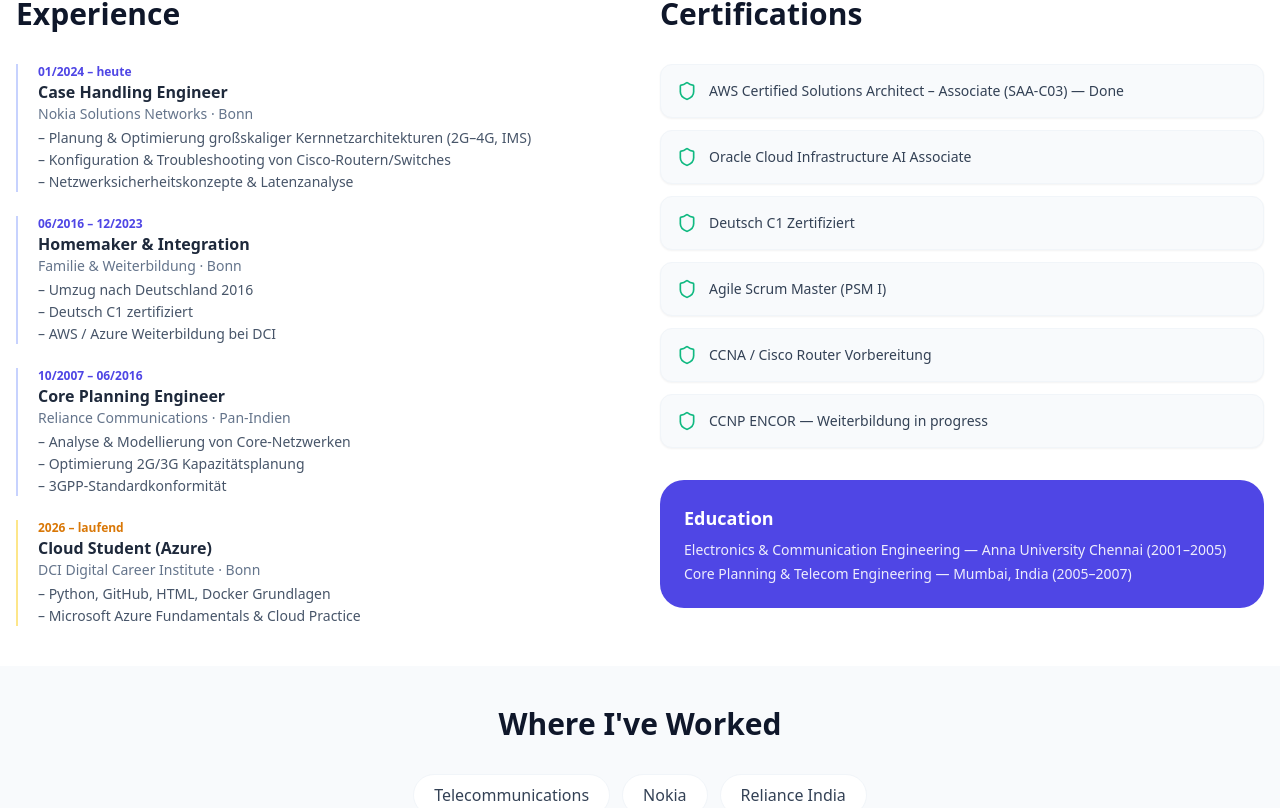
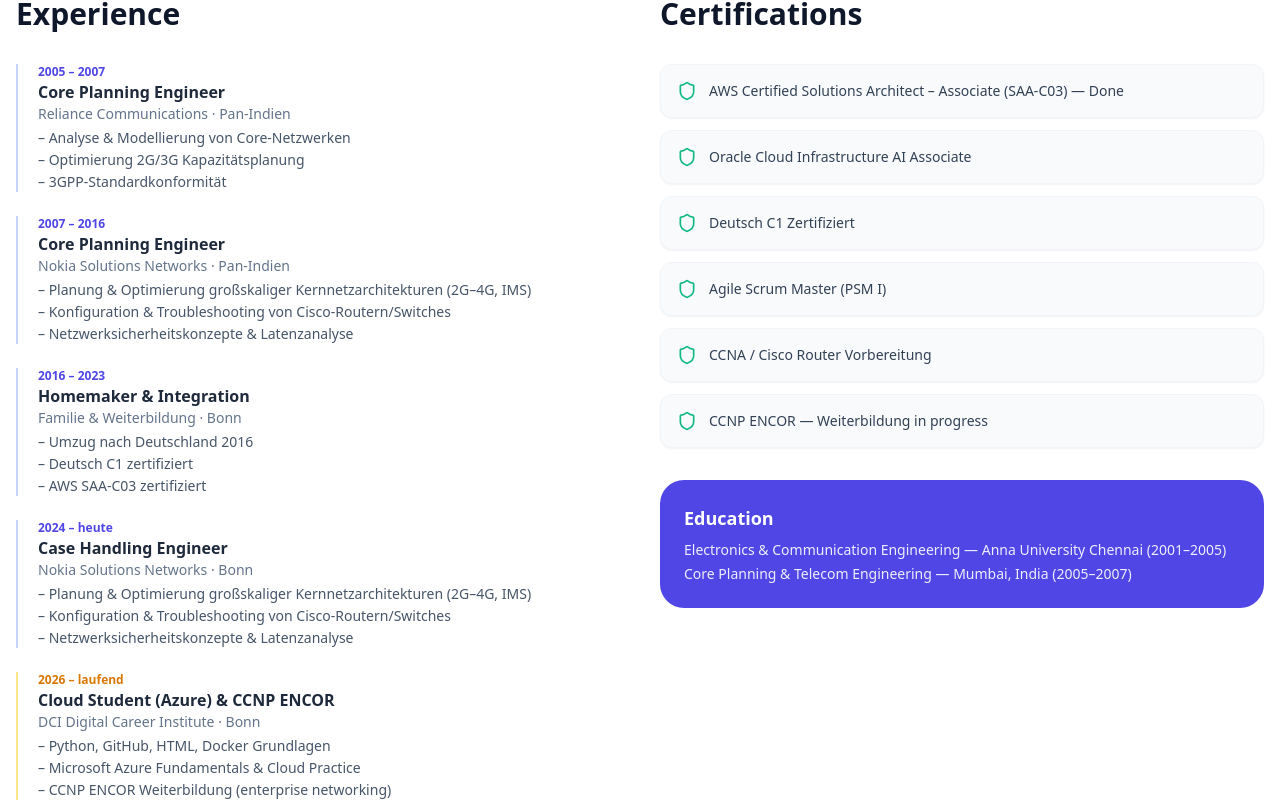
Before and after one commit to Kiruthiga-Thirunavukkarasu/kiruthiga-thirunavukkarasu-portfolio, a React (Vite) app: page / in a window 1280 px wide. Shown: the part 3015-3823 px from the top of the page. Built offline with nearby package versions, Linux system fonts and the light colour scheme.

Commit message:
[dyad] Corrected experience timeline - wrote 1 file(s)

```diff
--- a/src/pages/Index.tsx
+++ b/src/pages/Index.tsx
@@ -46,9 +46,10 @@ const whyUs = [
 ];
 
 const experience = [
-  { period: "01/2024 – heute", role: "Case Handling Engineer", company: "Nokia Solutions Networks", loc: "Bonn", points: ["Planung & Optimierung großskaliger Kernnetzarchitekturen (2G–4G, IMS)", "Konfiguration & Troubleshooting von Cisco-Routern/Switches", "Netzwerksicherheitskonzepte & Latenzanalyse"] },
-  { period: "06/2016 – 12/2023", role: "Homemaker & Integration", company: "Familie & Weiterbildung", loc: "Bonn", points: ["Umzug nach Deutschland 2016", "Deutsch C1 zertifiziert", "AWS / Azure Weiterbildung bei DCI"] },
-  { period: "10/2007 – 06/2016", role: "Core Planning Engineer", company: "Reliance Communications", loc: "Pan-Indien", points: ["Analyse & Modellierung von Core-Netzwerken", "Optimierung 2G/3G Kapazitätsplanung", "3GPP-Standardkonformität"] },
+  { period: "2005 – 2007", role: "Core Planning Engineer", company: "Reliance Communications", loc: "Pan-Indien", points: ["Analyse & Modellierung von Core-Netzwerken", "Optimierung 2G/3G Kapazitätsplanung", "3GPP-Standardkonformität"] },
+  { period: "2007 – 2016", role: "Core Planning Engineer", company: "Nokia Solutions Networks", loc: "Pan-Indien", points: ["Planung & Optimierung großskaliger Kernnetzarchitekturen (2G–4G, IMS)", "Konfiguration & Troubleshooting von Cisco-Routern/Switches", "Netzwerksicherheitskonzepte & Latenzanalyse"] },
+  { period: "2016 – 2023", role: "Homemaker & Integration", company: "Familie & Weiterbildung", loc: "Bonn", points: ["Umzug nach Deutschland 2016", "Deutsch C1 zertifiziert", "AWS SAA-C03 zertifiziert"] },
+  { period: "2024 – heute", role: "Case Handling Engineer", company: "Nokia Solutions Networks", loc: "Bonn", points: ["Planung & Optimierung großskaliger Kernnetzarchitekturen (2G–4G, IMS)", "Konfiguration & Troubleshooting von Cisco-Routern/Switches", "Netzwerksicherheitskonzepte & Latenzanalyse"] },
 ];
 
 const certs = [
@@ -281,7 +282,7 @@ export default function Index() {
             <h2 className="text-3xl font-bold text-slate-900 mb-8">Experience</h2>
             <div className="space-y-6">
               {experience.map((e) => (
-                <div key={e.role} className="border-l-2 border-indigo-200 pl-5">
+                <div key={e.role + e.period} className="border-l-2 border-indigo-200 pl-5">
                   <p className="text-xs font-semibold text-indigo-600">{e.period}</p>
                   <h4 className="font-bold text-slate-800">{e.role}</h4>
                   <p className="text-sm text-slate-500">{e.company} · {e.loc}</p>
@@ -292,11 +293,12 @@ export default function Index() {
               ))}
               <div className="border-l-2 border-amber-200 pl-5">
                 <p className="text-xs font-semibold text-amber-600">2026 – laufend</p>
-                <h4 className="font-bold text-slate-800">Cloud Student (Azure)</h4>
+                <h4 className="font-bold text-slate-800">Cloud Student (Azure) & CCNP ENCOR</h4>
                 <p className="text-sm text-slate-500">DCI Digital Career Institute · Bonn</p>
                 <ul className="text-sm text-slate-600 space-y-0.5 mt-1">
                   <li>– Python, GitHub, HTML, Docker Grundlagen</li>
                   <li>– Microsoft Azure Fundamentals & Cloud Practice</li>
+                  <li>– CCNP ENCOR Weiterbildung (enterprise networking)</li>
                 </ul>
               </div>
             </div>
```
